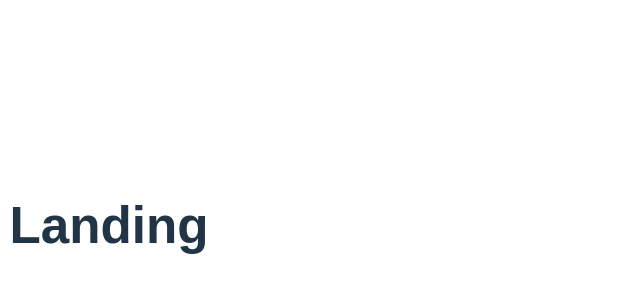
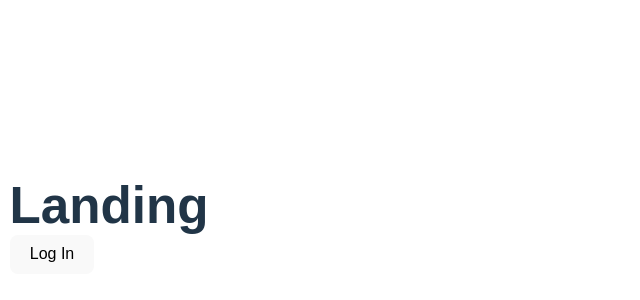
Before and after one commit to tenshi33/GoogleTeam, a React (Vite) app in the folder Yuko/: page / in a window 1280 px wide. Shown: the part 174-474 px from the top of the page, without its empty margins (0-640 px from the left). Built offline with nearby package versions, Linux system fonts and the light colour scheme.

Commit message:
log in button from landing page

```diff
--- a/Yuko/src/components/index.jsx
+++ b/Yuko/src/components/index.jsx
@@ -5,6 +5,7 @@ function Landing() {
     return (
         <>
         <h1>Landing</h1>
+        <button>Log In</button>
         </>
     )
 }
```
